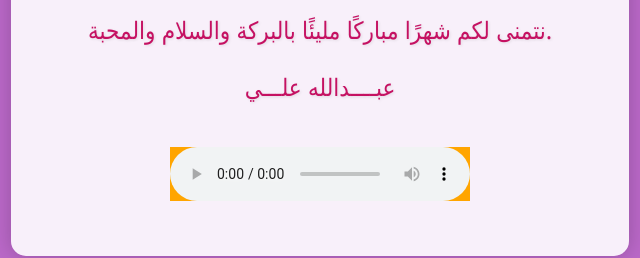
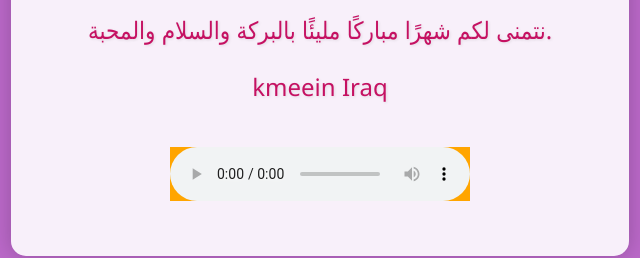
Before and after one commit to KMINALI2005/https-svn.kmin2005.org-cod-svn, a plain HTML site: page index.html in a window 1280 px wide. Shown: the part 355-613 px from the top of the page, 320-960 px from the left. Drawn offline with Linux system fonts and the light colour scheme.

Commit message:
Update index.html

```diff
--- a/index.html
+++ b/index.html
@@ -12,7 +12,7 @@
         <h1>تهنئة بحلول شهر رمضان</h1>
         <p>نتمنى لكم شهرًا مباركًا مليئًا بالبركة والسلام والمحبة.</p>
 
-        <p>عبــــدالله علـــي</p>
+        <p> kmeein Iraq</p>
 
         <!-- مقطع الموسيقى -->
         <audio autoplay loop controls class="audio-player">
```
